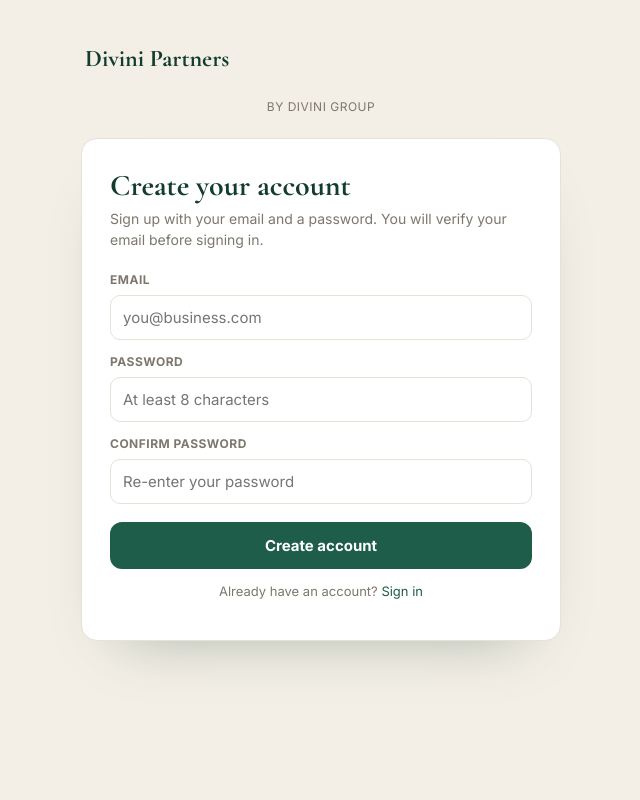
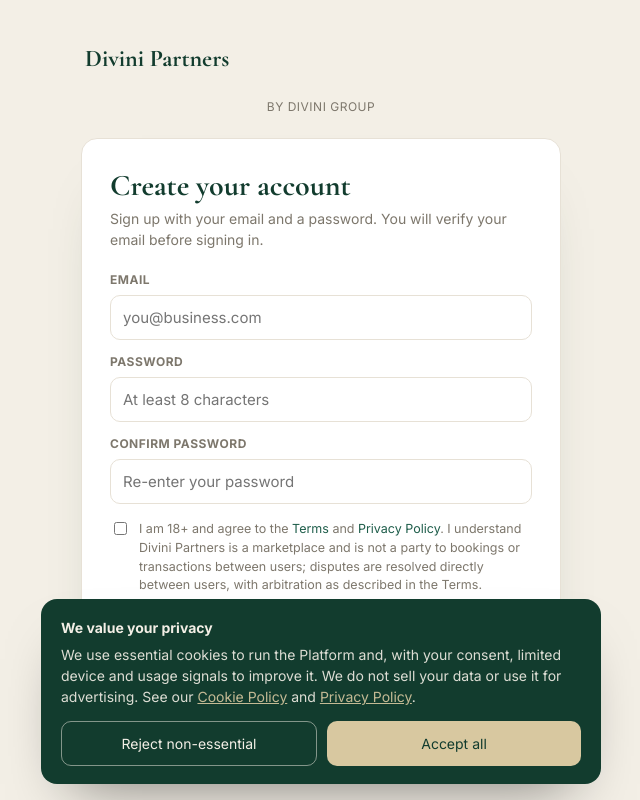
Before and after one commit to adagentpc-del/divinipartner, a React (Vite) app: page /register in a window 1280 px wide. Shown: the whole page, without its empty margins (319-959 px from the left). Built offline with nearby package versions, Linux system fonts and the light colour scheme; no server answers.

Commit message:
Go-live: add Cookie Policy page + cookie consent banner + required Terms/Privacy consent checkbox at registration (build verified: tsc clean, vite build ok)

```diff
--- a/src/App.tsx
+++ b/src/App.tsx
@@ -8,6 +8,8 @@
 import AuthCallback from './pages/AuthCallback';
 import Privacy from './pages/Privacy';
 import Terms from './pages/Terms';
+import Cookies from './pages/Cookies';
+import CookieBanner from './components/CookieBanner';
 import PaymentPolicy from './pages/PaymentPolicy';
 import MarketplaceConduct from './pages/MarketplaceConduct';
 import NonCircumvention from './pages/NonCircumvention';
@@ -273,6 +275,7 @@
       <Route path="/pricing" element={<Pricing />} />
       <Route path="/privacy" element={<Privacy />} />
       <Route path="/terms" element={<Terms />} />
+      <Route path="/cookies" element={<Cookies />} />
       <Route path="/payment-policy" element={<PaymentPolicy />} />
       <Route path="/marketplace-conduct" element={<MarketplaceConduct />} />
       <Route path="/non-circumvention" element={<NonCircumvention />} />
@@ -468,6 +471,7 @@
     <AuthProvider>
       <BrowserRouter>
         <Routed />
+        <CookieBanner />
       </BrowserRouter>
     </AuthProvider>
   );
--- /dev/null
+++ b/src/components/CookieBanner.tsx
@@ -0,0 +1,40 @@
+import { useEffect, useState } from 'react';
+import { Link } from 'react-router-dom';
+
+const KEY = 'divini_consent_v1';
+
+export function consentGranted(): boolean {
+  try { return JSON.parse(localStorage.getItem(KEY) || 'null')?.v === 'all'; } catch { return false; }
+}
+
+export default function CookieBanner() {
+  const [show, setShow] = useState(false);
+  useEffect(() => {
+    try { if (!JSON.parse(localStorage.getItem(KEY) || 'null')) setShow(true); } catch { setShow(true); }
+  }, []);
+  function choose(v: 'all' | 'essential') {
+    try { localStorage.setItem(KEY, JSON.stringify({ v, t: Date.now() })); } catch { /* ignore */ }
+    setShow(false);
+  }
+  if (!show) return null;
+  return (
+    <div role="dialog" aria-label="Cookie consent" style={{
+      position: 'fixed', left: 16, right: 16, bottom: 16, maxWidth: 560, margin: '0 auto', zIndex: 9999,
+      background: '#123c2e', color: '#f3efe6', borderRadius: 16, padding: '18px 20px',
+      fontFamily: 'Inter, system-ui, sans-serif', fontSize: 14, lineHeight: 1.5,
+      boxShadow: '0 30px 60px -30px rgba(0,0,0,.5)',
+    }}>
+      <div style={{ fontWeight: 700, marginBottom: 6 }}>We value your privacy</div>
+      <div style={{ opacity: .9 }}>
+        We use essential cookies to run the Platform and, with your consent, limited device and usage
+        signals to improve it. We do not sell your data or use it for advertising. See our{' '}
+        <Link to="/cookies" style={{ color: '#d8c8a0', textDecoration: 'underline' }}>Cookie Policy</Link> and{' '}
+        <Link to="/privacy" style={{ color: '#d8c8a0', textDecoration: 'underline' }}>Privacy Policy</Link>.
+      </div>
+      <div style={{ display: 'flex', gap: 10, flexWrap: 'wrap', marginTop: 14 }}>
+        <button onClick={() => choose('essential')} style={{ flex: 1, minWidth: 150, background: 'transparent', color: '#f3efe6', border: '1px solid rgba(243,239,230,.5)', borderRadius: 10, padding: '11px 14px', cursor: 'pointer', font: 'inherit' }}>Reject non-essential</button>
+        <button onClick={() => choose('all')} style={{ flex: 1, minWidth: 150, background: '#d8c8a0', color: '#123c2e', border: 'none', borderRadius: 10, padding: '11px 14px', fontWeight: 700, cursor: 'pointer', font: 'inherit' }}>Accept all</button>
+      </div>
+    </div>
+  );
+}
--- /dev/null
+++ b/src/pages/Cookies.tsx
@@ -0,0 +1,58 @@
+import { Link } from 'react-router-dom';
+
+const h2: React.CSSProperties = { fontFamily: "'Cormorant Garamond', serif", fontSize: 24, color: '#1f3d31', marginTop: 28, marginBottom: 8 };
+
+export default function Cookies() {
+  return (
+    <div style={{ maxWidth: 820, margin: '0 auto', padding: '48px 24px 80px', lineHeight: 1.7, color: '#1c2b25' }}>
+      <div style={{ display: 'flex', alignItems: 'center', gap: 12, marginBottom: 24 }}>
+        <img src="/brand/mark-emerald.png" alt="Divini Partners" style={{ width: 42, height: 42, objectFit: 'contain' }} />
+        <div style={{ fontFamily: "'Cormorant Garamond', serif", fontSize: 28, fontWeight: 700, color: '#1f3d31' }}>Divini Partners</div>
+      </div>
+
+      <h1 style={{ fontFamily: "'Cormorant Garamond', serif", fontSize: 36, color: '#1f3d31', marginBottom: 6 }}>Cookie Policy</h1>
+      <div style={{ color: '#6b7a72', marginBottom: 28 }}>Effective July 1, 2026</div>
+
+      <p>
+        This Cookie Policy explains how Divini Group ("Divini Partners," "we," "us") uses cookies and
+        similar technologies on the Divini Partners websites and applications. It should be read
+        together with our <Link to="/privacy" style={{ color: '#1f6f50' }}>Privacy Policy</Link>.
+      </p>
+
+      <h2 style={h2}>What these technologies are</h2>
+      <p>
+        Cookies and similar technologies (local storage, and a device signature derived from your
+        browser, screen, and time zone) are small pieces of data stored by your browser that let the
+        Platform function and remember your choices.
+      </p>
+
+      <h2 style={h2}>What we use</h2>
+      <p>
+        <strong>Strictly necessary</strong> — required to run the Platform: authentication and
+        session, security, load balancing, and remembering your cookie choice. These are always on and
+        cannot be switched off.
+      </p>
+      <p>
+        <strong>Functional and analytics (consent-based)</strong> — limited device and usage signals
+        (approximate location derived from your IP, and the pages you visit) used only to operate,
+        secure, and improve the Platform at a coarse, largely aggregate level. These run only if you
+        select "Accept all" in our cookie banner.
+      </p>
+
+      <h2 style={h2}>What we do not do</h2>
+      <p>We do not use cookies to sell your personal information, serve third-party advertising, or profile you beyond improving the service.</p>
+
+      <h2 style={h2}>Your choices</h2>
+      <p>
+        Use the cookie banner to accept or reject non-essential technologies. You can also block or
+        delete cookies in your browser settings, though strictly necessary items may be needed for the
+        Platform to work.
+      </p>
+
+      <h2 style={h2}>Contact</h2>
+      <p>Questions about this policy: <a href="mailto:support@divinipartners.com" style={{ color: '#1f6f50' }}>support@divinipartners.com</a>.</p>
+
+      <p style={{ marginTop: 28 }}><Link to="/" style={{ color: '#1f6f50' }}>&larr; Back to Divini Partners</Link></p>
+    </div>
+  );
+}
--- a/src/pages/Register.tsx
+++ b/src/pages/Register.tsx
@@ -24,6 +24,7 @@
   const [err, setErr] = useState('');
   const [done, setDone] = useState(false);
   const [resent, setResent] = useState(false);
+  const [agreed, setAgreed] = useState(false);
 
   async function submit(e: React.FormEvent) {
     e.preventDefault();
@@ -31,6 +32,7 @@
     if (!email.trim()) return setErr('Enter your email address.');
     if (password.length < 8) return setErr('Password must be at least 8 characters.');
     if (password !== confirm) return setErr('Passwords do not match.');
+    if (!agreed) return setErr('Please accept the Terms and Privacy Policy to continue.');
     setBusy(true);
     try {
       await createAccount(email.trim(), password, confirm);
@@ -71,6 +73,8 @@
         .reg .foot{font-size:13px;color:#7d776c;margin-top:14px;text-align:center}
         .reg a{color:#1E5D4A}
         .reg .link{background:none;border:none;padding:0;color:#1E5D4A;cursor:pointer;font:inherit;text-decoration:underline}
+        .reg .consent{display:flex;gap:9px;align-items:flex-start;margin-top:16px;font-size:12.5px;color:#7d776c;line-height:1.5}
+        .reg .consent input{width:auto;margin-top:2px}
       `}</style>
       <div className="wrap">
         <div className="brand">Divini Partners</div>
@@ -107,7 +111,11 @@
                 <input type="password" value={password} onChange={(e) => setPassword(e.target.value)} placeholder="At least 8 characters" autoComplete="new-password" />
                 <div className="lbl">Confirm password</div>
                 <input type="password" value={confirm} onChange={(e) => setConfirm(e.target.value)} placeholder="Re-enter your password" autoComplete="new-password" />
-                <button className="btn" disabled={busy}>{busy ? 'Creating...' : 'Create account'}</button>
+                <label className="consent">
+                  <input type="checkbox" checked={agreed} onChange={(e) => setAgreed(e.target.checked)} />
+                  <span>I am 18+ and agree to the <Link to="/terms">Terms</Link> and <Link to="/privacy">Privacy Policy</Link>. I understand Divini Partners is a marketplace and is not a party to bookings or transactions between users; disputes are resolved directly between users, with arbitration as described in the Terms.</span>
+                </label>
+                <button className="btn" disabled={busy || !agreed}>{busy ? 'Creating...' : 'Create account'}</button>
               </form>
               <p className="foot">
                 Already have an account? <Link to="/login">Sign in</Link>
```
